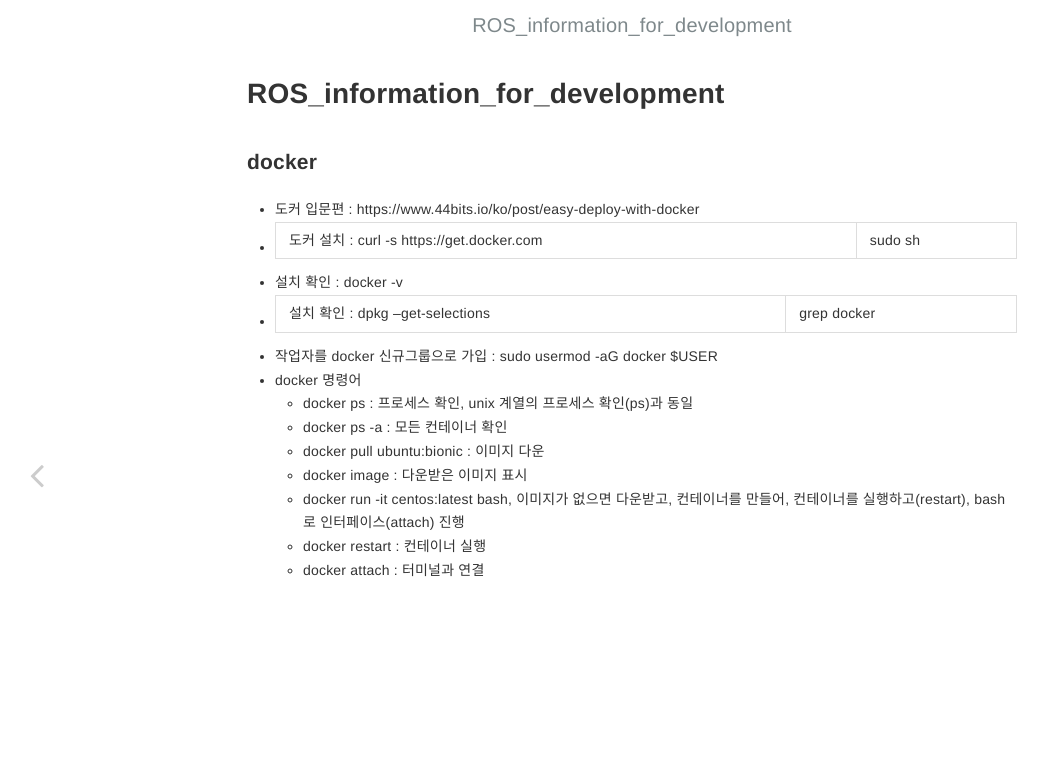
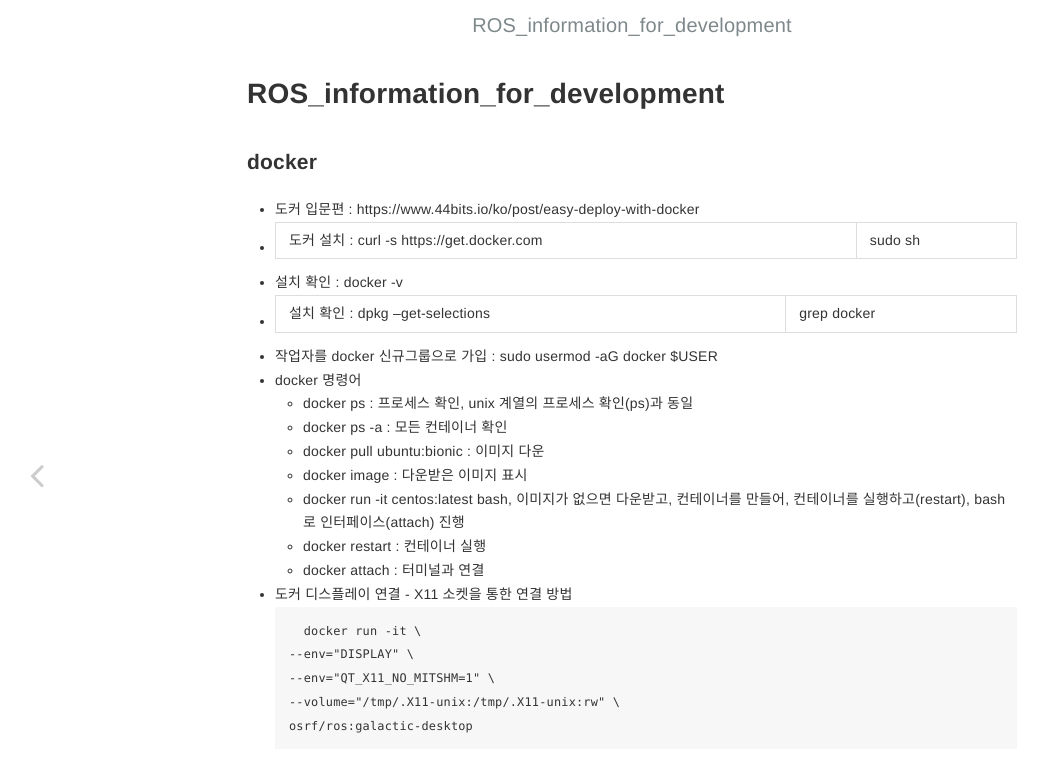
Before and after one commit to contravia-cloud/TechnicalBlog, a Jekyll site: the page built from _posts/2022-03-05-ROS_information_for_development.md, in a window 1280 px wide, cut to the strip 0-896 px from the top of the page. Shown: the top 772 px of the strip, without its empty margins (8-1056 px from the left). Built offline with Jekyll 4.4.1, drawn with Linux system fonts in a browser that asks for light colours; our own code applies the rules of GitHub Pages for plain Markdown files.

Commit message:
도커 디스플레이 소켓연결방법

````diff
--- a/_posts/2022-03-05-ROS_information_for_development.md
+++ b/_posts/2022-03-05-ROS_information_for_development.md
@@ -18,3 +18,11 @@ date: 2022-03-05
     - docker run -it centos:latest bash, 이미지가 없으면 다운받고, 컨테이너를 만들어, 컨테이너를 실행하고(restart), bash로 인터페이스(attach) 진행
     - docker restart <CONTAINER ID> : 컨테이너 실행
     - docker attach <CONTAINER ID> : 터미널과 연결
+  - 도커 디스플레이 연결 - X11 소켓을 통한 연결 방법
+  ```
+  docker run -it \
+    --env="DISPLAY" \
+    --env="QT_X11_NO_MITSHM=1" \
+    --volume="/tmp/.X11-unix:/tmp/.X11-unix:rw" \
+    osrf/ros:galactic-desktop
+  ```
````
